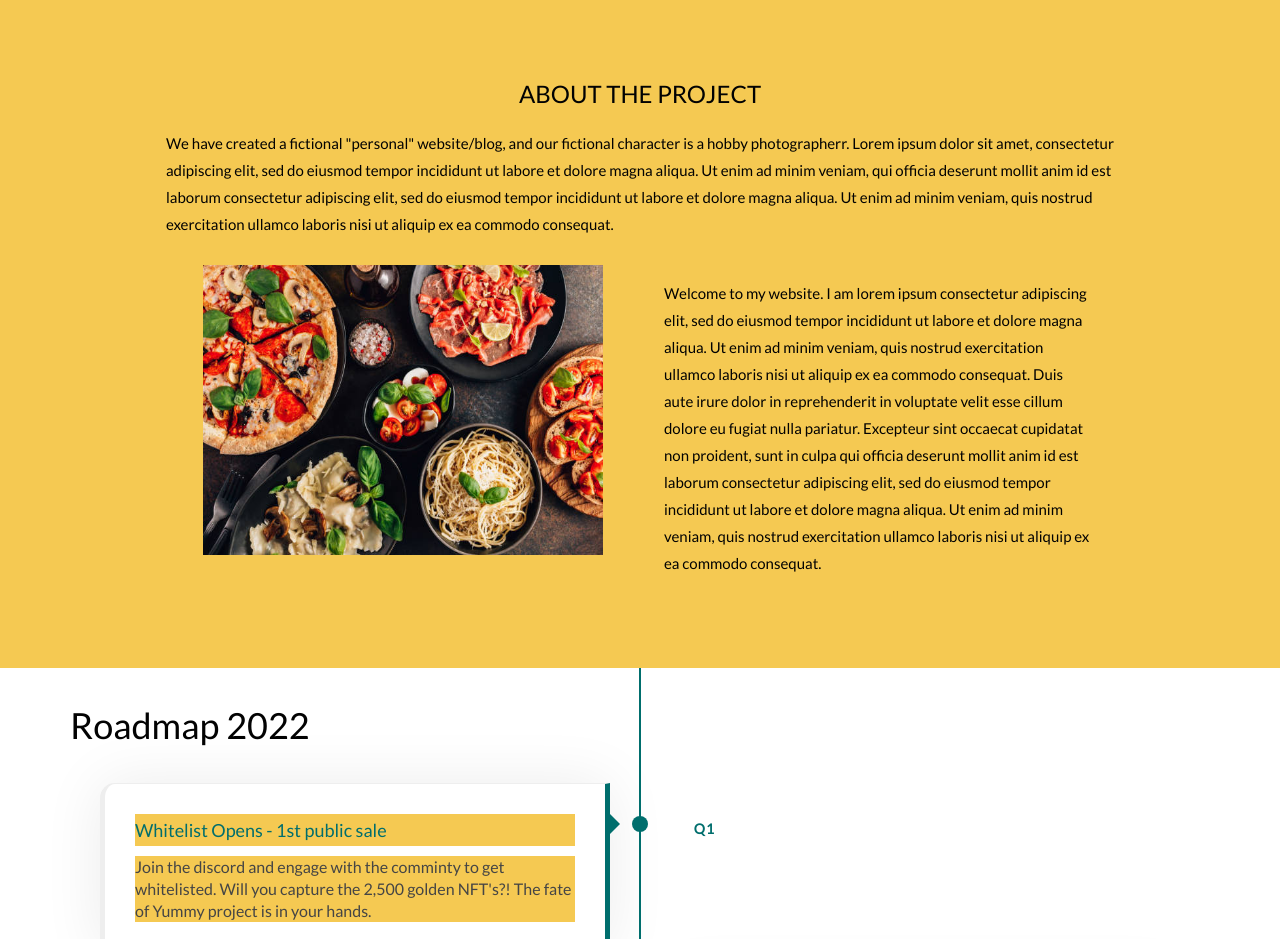
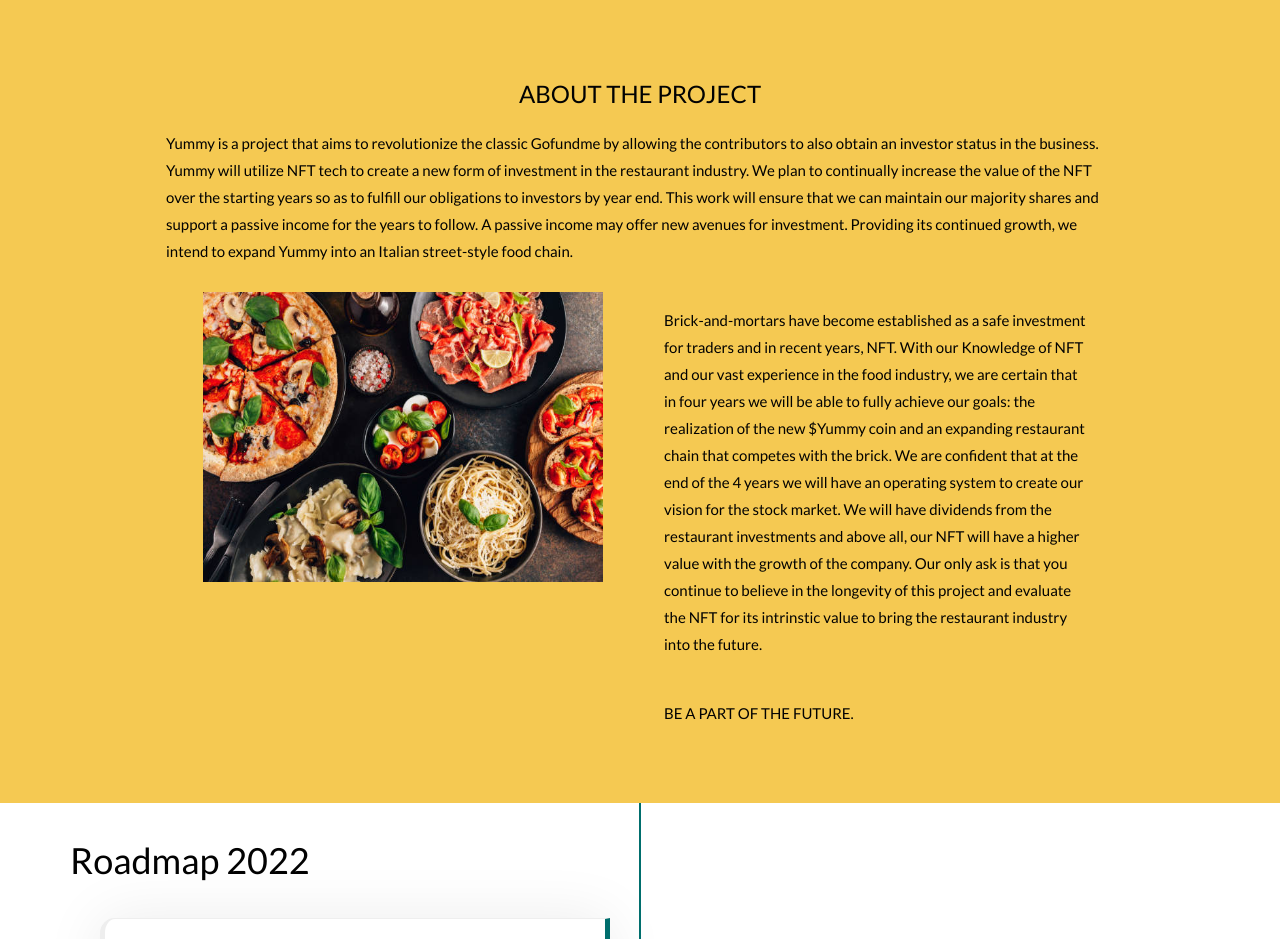
Before and after one commit to Yugi666/Mynewwebsite, a plain HTML site: page index.html in a window 1280 px wide. Shown: the part 402-1341 px from the top of the page. Drawn offline with nearby package versions, Linux system fonts and the light colour scheme.

Commit message:
Update index.html

```diff
--- a/index.html
+++ b/index.html
@@ -93,8 +93,12 @@ body, html {
 <div class="colore">
 <div class="w3-content w3-container w3-padding-64" id="about">
   <h3 class="w3-center">ABOUT THE PROJECT</h3>
-  <p>We have created a fictional "personal" website/blog, and our fictional character is a hobby photographerr. Lorem ipsum dolor sit amet, consectetur adipiscing elit, sed do eiusmod tempor incididunt ut labore et dolore magna aliqua. Ut enim ad minim veniam,
-    qui officia deserunt mollit anim id est laborum consectetur adipiscing elit, sed do eiusmod tempor incididunt ut labore et dolore magna aliqua. Ut enim ad minim veniam, quis nostrud exercitation ullamco laboris nisi ut aliquip ex ea commodo consequat.</p>
+  <p>Yummy is a project that aims to revolutionize the classic Gofundme by allowing the contributors to also obtain an
+     investor status in the business. Yummy will utilize NFT tech to create a new form of investment in the restaurant industry.
+     We plan to continually increase the value of the NFT over the starting years so as to fulfill our obligations to
+     investors by year end. This work will ensure that we can maintain our majority shares and support a passive income for
+     the years to follow. A passive income may offer new avenues for investment. Providing its continued growth, we intend to expand
+     Yummy into an Italian street-style food chain.</p>
   <div class="w3-row">
     <div class="w3-col m6 w3-center w3-padding-large">
       <img src="./sfondo4.jpg" width="400" height="290">
@@ -102,9 +106,15 @@ body, html {
 
     <!-- Hide this text on small devices -->
     <div class="w3-col m6 w3-padding-large">
-      <p>Welcome to my website. I am lorem ipsum consectetur adipiscing elit, sed do eiusmod tempor incididunt ut labore et dolore magna aliqua. Ut enim ad minim veniam, quis nostrud exercitation ullamco laboris nisi ut aliquip ex ea commodo consequat. Duis aute irure
-        dolor in reprehenderit in voluptate velit esse cillum dolore eu fugiat nulla pariatur. Excepteur sint occaecat cupidatat non proident, sunt in culpa qui officia deserunt mollit anim id est laborum consectetur adipiscing elit, sed do eiusmod tempor
-        incididunt ut labore et dolore magna aliqua. Ut enim ad minim veniam, quis nostrud exercitation ullamco laboris nisi ut aliquip ex ea commodo consequat.</p>
+      <p>Brick-and-mortars have become established as a safe investment for traders and in recent years, NFT. With our
+         Knowledge of NFT and our vast experience in the food industry, we are certain that in four years we will be able to
+         fully achieve our goals: the realization of the new $Yummy coin and an expanding restaurant chain that competes with the brick.
+         We are confident that at the end of the 4 years we will have an operating system to create our vision for the stock market.
+         We will have dividends from the restaurant investments and above all, our NFT will have a higher value with the growth of the company.
+         Our only ask is that you continue to believe in the longevity of this project and evaluate the NFT for its intrinstic
+         value to bring the restaurant industry into the future.
+        </p>
+      <br> BE A PART OF THE FUTURE.
     </div>
   </div></div></div>
     <!-- Timeline -->
```
